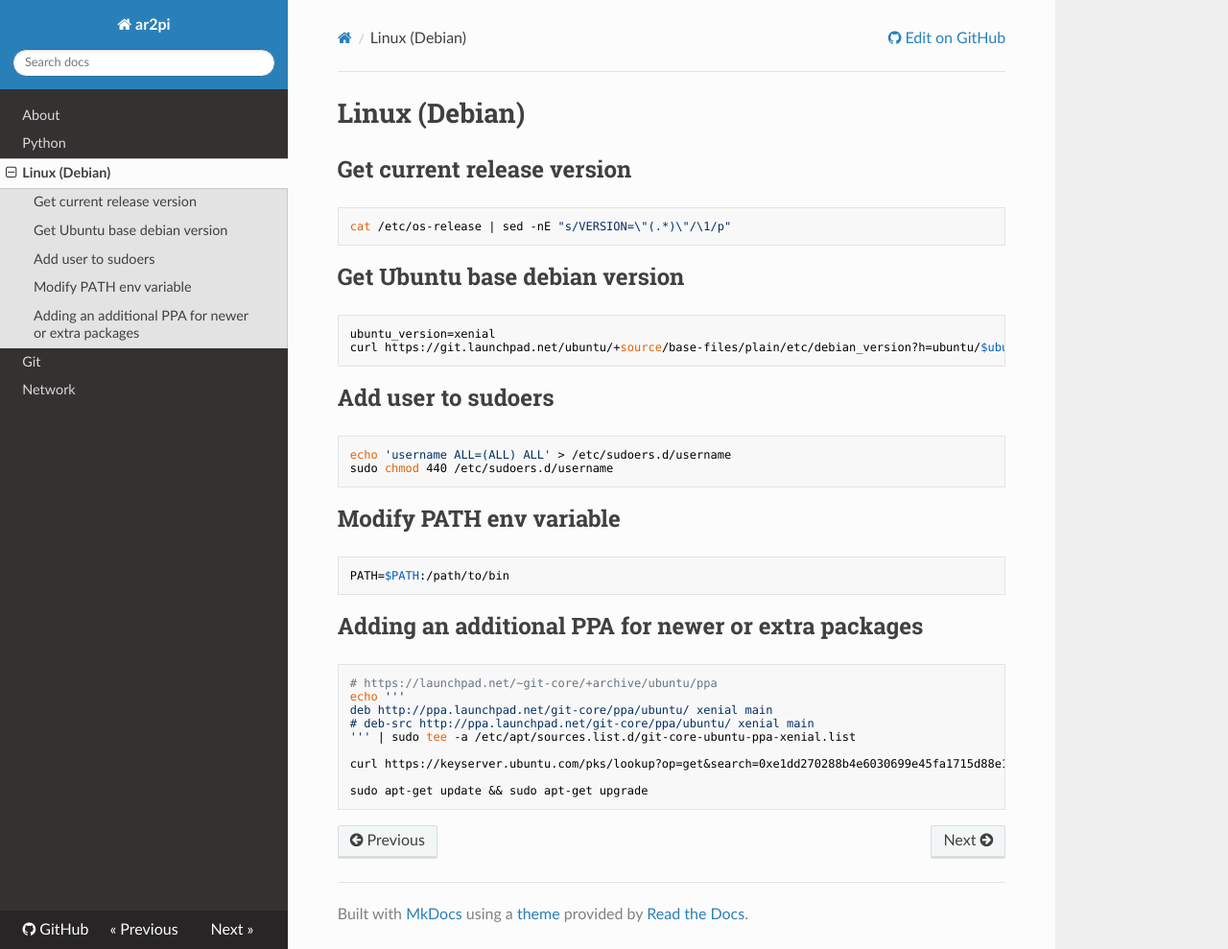
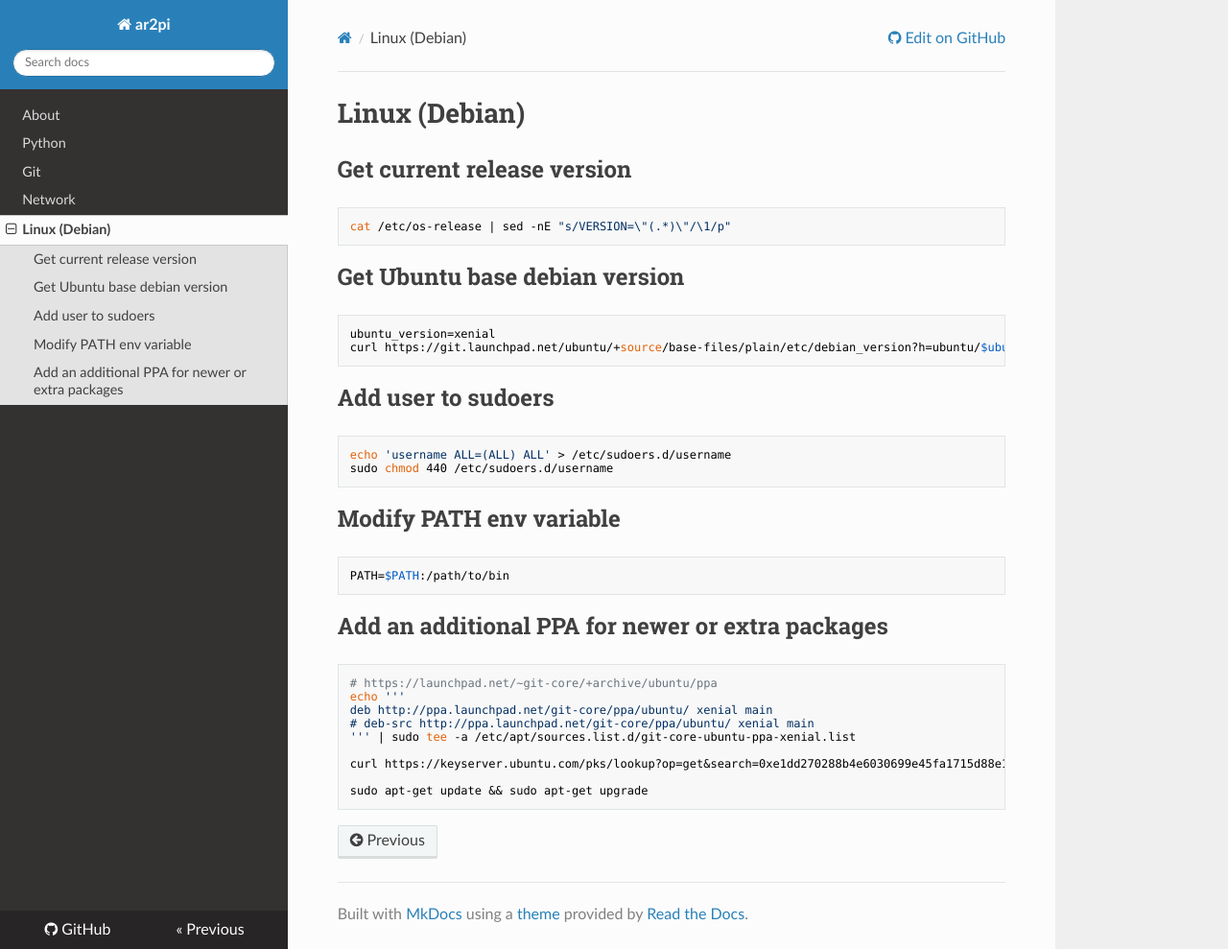
Before and after one commit to ar2pi/ar2pi, an MkDocs documentation site: the page built from docs/linux-debian.md, in a window 1280 px wide and 989 px high. Shown: the whole window at 96% size. Built offline with MkDocs 1.6.1, drawn with Linux system fonts in a browser that asks for light colours; nearby versions of some CDN libraries.

Commit message:
change linux page position

````diff
--- a/docs/linux-debian.md
+++ b/docs/linux-debian.md
@@ -26,7 +26,7 @@ sudo chmod 440 /etc/sudoers.d/username
 PATH=$PATH:/path/to/bin
 ```
 
-## Adding an additional PPA for newer or extra packages
+## Add an additional PPA for newer or extra packages
 
 ```sh
 # https://launchpad.net/~git-core/+archive/ubuntu/ppa
--- a/mkdocs.yml
+++ b/mkdocs.yml
@@ -10,9 +10,9 @@ remote_branch: main
 nav:
   - About: index.md
   - Python: python.md
-  - Linux (Debian): linux-debian.md
   - Git: git.md
   - Network: network.md
+  - Linux (Debian): linux-debian.md
 
 theme:
   name: readthedocs
````
